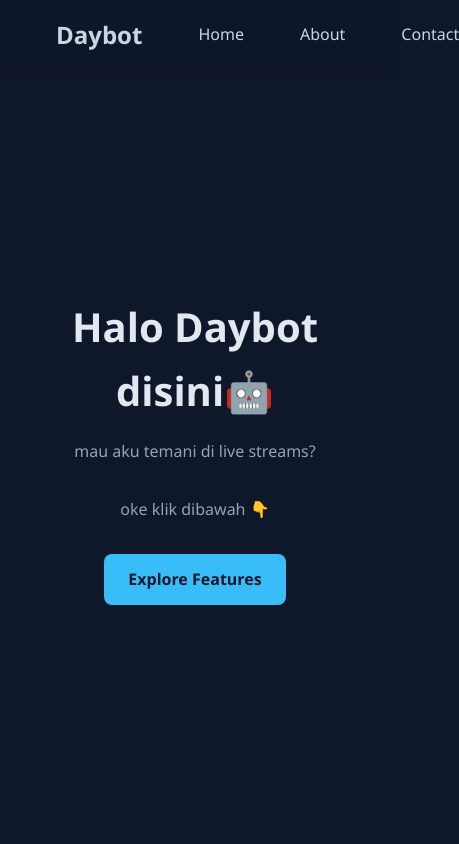
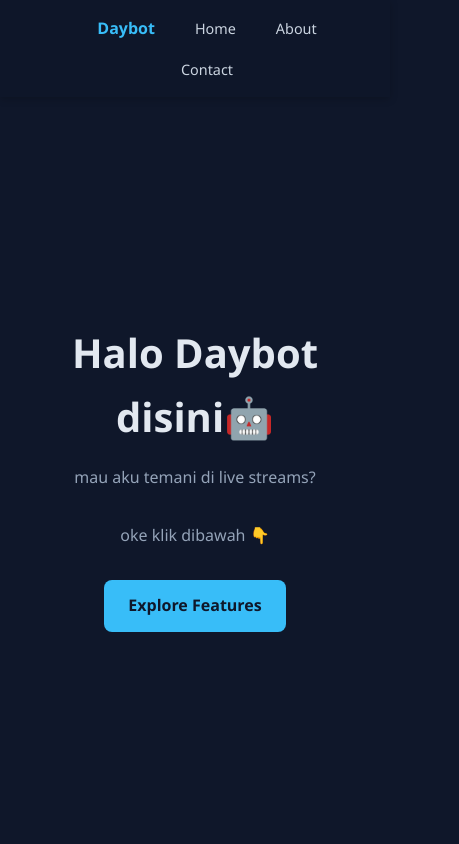
Before and after one commit to Alwyboy/Website-Daybot, a plain HTML site: page index.html in a window 390 px wide. Shown: the top 844 px of the page, 459 px wide, since content can reach past the window. Drawn offline with Linux system fonts and the light colour scheme.

Commit message:
Update index.html

```diff
--- a/index.html
+++ b/index.html
@@ -34,7 +34,7 @@
 </header>
 
 <style>
-/* Header sejajar horizontal */
+/* Header style */
 .site-header {
   background: rgba(15, 23, 42, 0.95);
   padding: 1rem 2rem;
@@ -45,30 +45,32 @@
   box-shadow: 0 2px 8px rgba(0,0,0,0.2);
 }
 
-/* Navbar sejajar */
+/* Navbar sejajar horizontal */
 .site-nav {
   display: flex;
   align-items: center;
-  gap: 2rem; /* jarak antar item */
-  justify-content: center; /* semuanya rata tengah */
+  justify-content: center; /* semua item rata tengah */
+  flex-wrap: wrap; /* biar di HP bisa turun kalau kepanjangan */
+  gap: 1.5rem;
 }
 
-/* Logo (Daybot) */
-.logo {
-  font-size: 1.5rem;
+/* Link style umum */
+.site-nav a {
+  text-decoration: none;
+  color: #cbd5e1;
+  position: relative;
+  transition: color 0.3s, font-size 0.3s;
+  font-size: 1rem;
+}
+
+/* Logo khusus */
+.site-nav .logo {
+  font-size: 1.3rem;
   font-weight: bold;
   color: #38bdf8;
 }
 
-/* Link */
-.site-nav a {
-  text-decoration: none;
-  color: #cbd5e1;
-  position: relative;
-  transition: color 0.3s;
-}
-
-/* Hover efek underline */
+/* Hover animasi (di PC) */
 .site-nav a::after {
   content: "";
   position: absolute;
@@ -87,7 +89,33 @@
 .site-nav a:hover::after {
   width: 100%;
 }
+
+/* RESPONSIVE DESIGN */
+
+/* Tablet */
+@media (max-width: 900px) {
+  .site-nav a {
+    font-size: 0.95rem;
+  }
+  .site-nav .logo {
+    font-size: 1.2rem;
+  }
+}
+
+/* HP */
+@media (max-width: 600px) {
+  .site-nav {
+    gap: 1rem;
+  }
+  .site-nav a {
+    font-size: 0.9rem;
+  }
+  .site-nav .logo {
+    font-size: 1rem;
+  }
+}
 </style>
+
 
   <section class="hero">
     <h2>Halo Daybot disini🤖</h2>
```
